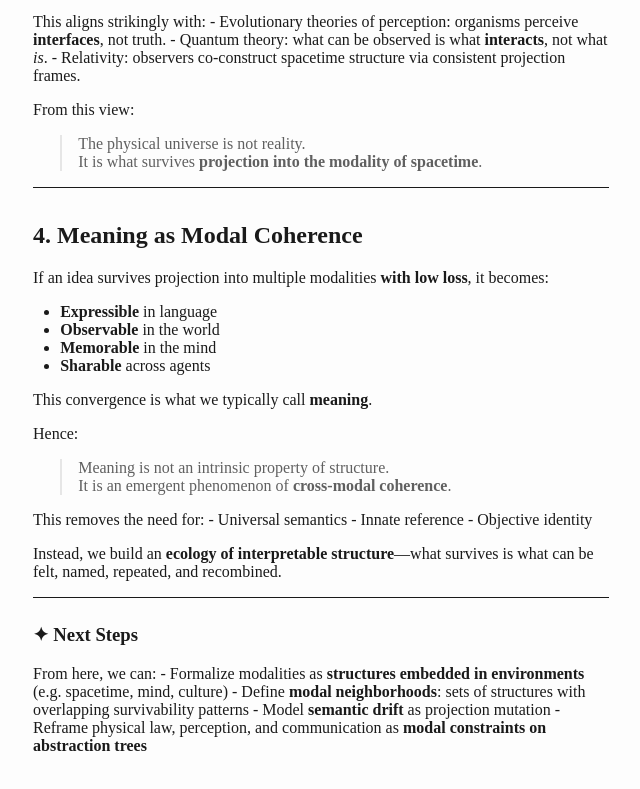
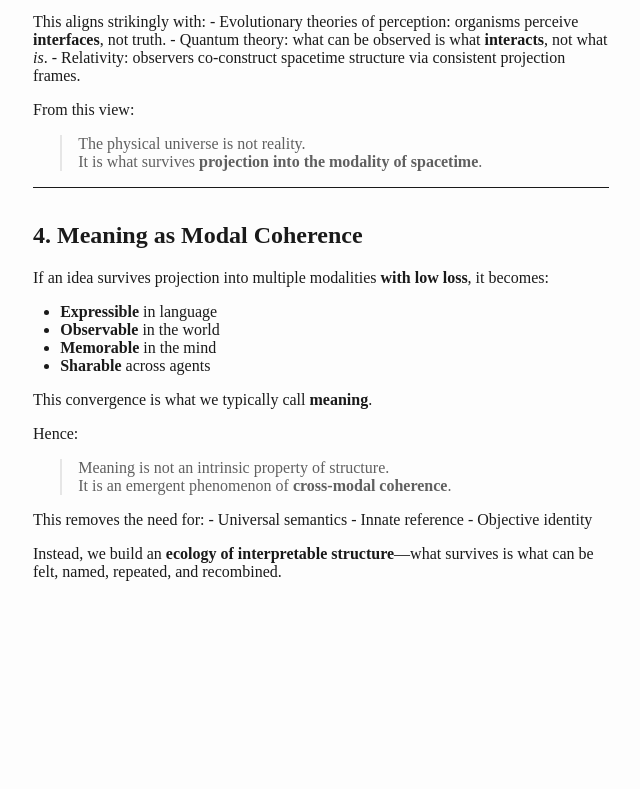
Before and after one commit to midhunpradeep/formal-theory-of-ideas, a plain HTML site: page the-shape-of-meaning.html in a window 1280 px wide. Shown: the part 1911-2700 px from the top of the page, without its empty margins (319-959 px from the left). After the commit the page ends 2558 px from the top, so only its background shows below. Drawn offline with Linux system fonts and the light colour scheme.

Commit message:
deploy: 3764d1abf0ac0a798d17a18accb0ef17a546f9f9

```diff
--- a/the-shape-of-meaning.html
+++ b/the-shape-of-meaning.html
@@ -315,14 +315,5 @@ Objective identity</p>
 <p>Instead, we build an <strong>ecology of interpretable
 structure</strong>—what survives is what can be felt, named, repeated,
 and recombined.</p>
-<hr />
-<h3 id="next-steps">✦ Next Steps</h3>
-<p>From here, we can: - Formalize modalities as <strong>structures
-embedded in environments</strong> (e.g. spacetime, mind, culture) -
-Define <strong>modal neighborhoods</strong>: sets of structures with
-overlapping survivability patterns - Model <strong>semantic
-drift</strong> as projection mutation - Reframe physical law,
-perception, and communication as <strong>modal constraints on
-abstraction trees</strong></p>
 </body>
 </html>
```
